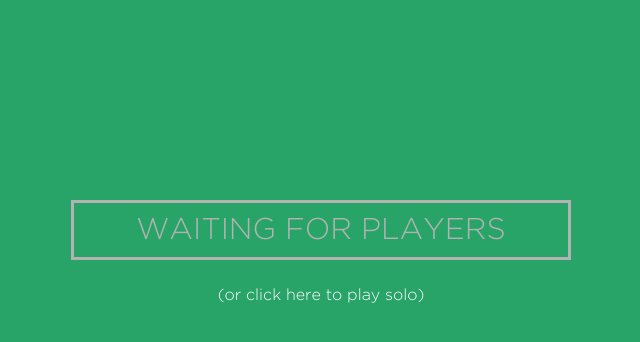
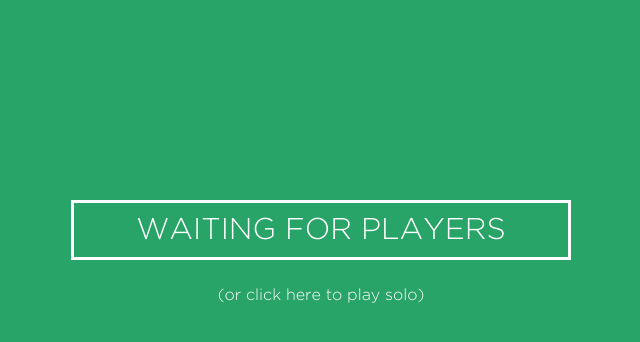
Before and after one commit to rkrishnan2012/ConnectWhat, a PHP site: page /playerRoom.html in a window 1280 px wide. Shown: the part 205-547 px from the top of the page, without its empty margins (319-959 px from the left). Run offline with PHP 8.4, Linux system fonts and the light colour scheme; some libraries are stand-ins or nearby versions.

```diff
--- a/DBUtils.js
+++ b/DBUtils.js
@@ -126,6 +126,7 @@ module.exports.shuffle = function (array) {
 
 module.exports.sanitizeForPlayer = function*(game) {
     for (var j = 0; j < game.words.length; j++) {
+        game.words[j].reverse();
         var lookupWord = game._lookups[game.words[j][0]] || {};
         game.words[j][0] = {
             word: game.words[j][0],
@@ -137,6 +138,7 @@ module.exports.sanitizeForPlayer = function*(game) {
             longSummary: lookupWord.longSummary
         };
     }
+
     for (var j = 0; j < game._paths.length; j++) {
         game._paths[j] = game._paths[j].slice(0, game._turn[j] + 1);
 
--- a/public/css/playerRoom.css
+++ b/public/css/playerRoom.css
@@ -66,13 +66,13 @@ body {
 }
 
 .gameStatus{
-	color: #b3b2b2;
+	color: white;
     font-size: 30px;
     font-family: 'Gotham-Light';
     margin-left: auto;
     margin-right: auto;
     margin-top: 25px;
-    border: 3px solid #b2b2b2;
+    border: 3px solid white;
     height: 60px;
     padding-top: 10px;
     text-align: center;
```
